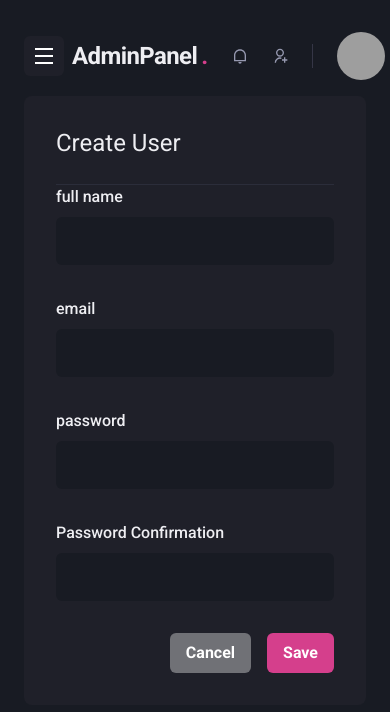
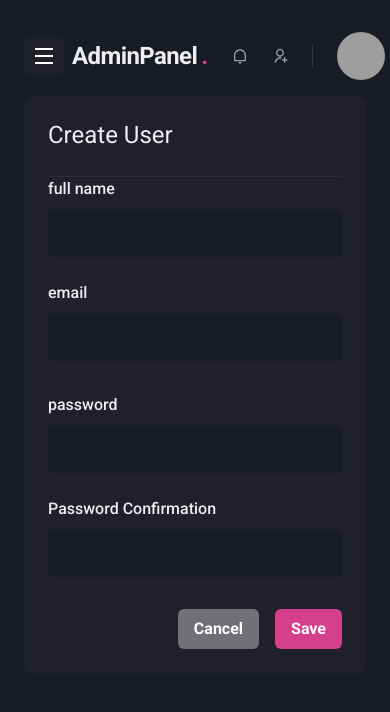
Before and after one commit to savinnsk/nextjs-admin-template-responsive, a Next.js app: page /users/create in a window 390 px wide. Shown: the top 712 px of the page. Built offline with nearby package versions, Linux system fonts and the light colour scheme; grey boxes are pictures that could not be loaded.

Commit message:
feat: add a form to create user responsive

```diff
--- a/src/components/pagination.tsx
+++ b/src/components/pagination.tsx
@@ -4,7 +4,7 @@
 export function Pagination() {
   return (
     <Stack
-      direction="row"
+      direction={["column", "row"]}
       mt="8"
       justify="space-between"
       align="center"
--- a/src/pages/users/create.tsx
+++ b/src/pages/users/create.tsx
@@ -19,7 +19,7 @@
       <Flex w="100%" maxWidth={1480} mx="auto" px="6">
         <Sidebar />
 
-        <Box flex="1" borderRadius={8} bg="gray.800" p="8">
+        <Box flex="1" borderRadius={8} bg="gray.800" p={["6", "8"]}>
           <Heading size="lg" fontWeight="normal">
             Create User
           </Heading>
@@ -27,12 +27,12 @@
           <Divider mt="6" borderColor="gray.700" />
 
           <VStack spacing="8">
-            <SimpleGrid minChildWidth="240px" spacing="8" w="100%">
+            <SimpleGrid minChildWidth="240px" spacing={["6", "8"]} w="100%">
               <Input name="name" type="text" label="full name" />
               <Input name="name" type="email" label="email" />
             </SimpleGrid>
 
-            <SimpleGrid minChildWidth="240px" spacing="8" w="100%">
+            <SimpleGrid minChildWidth="240px" spacing={["6", "8"]} w="100%">
               <Input name="password" type="password" label="password" />
               <Input
                 name="password_confirmation"
```
